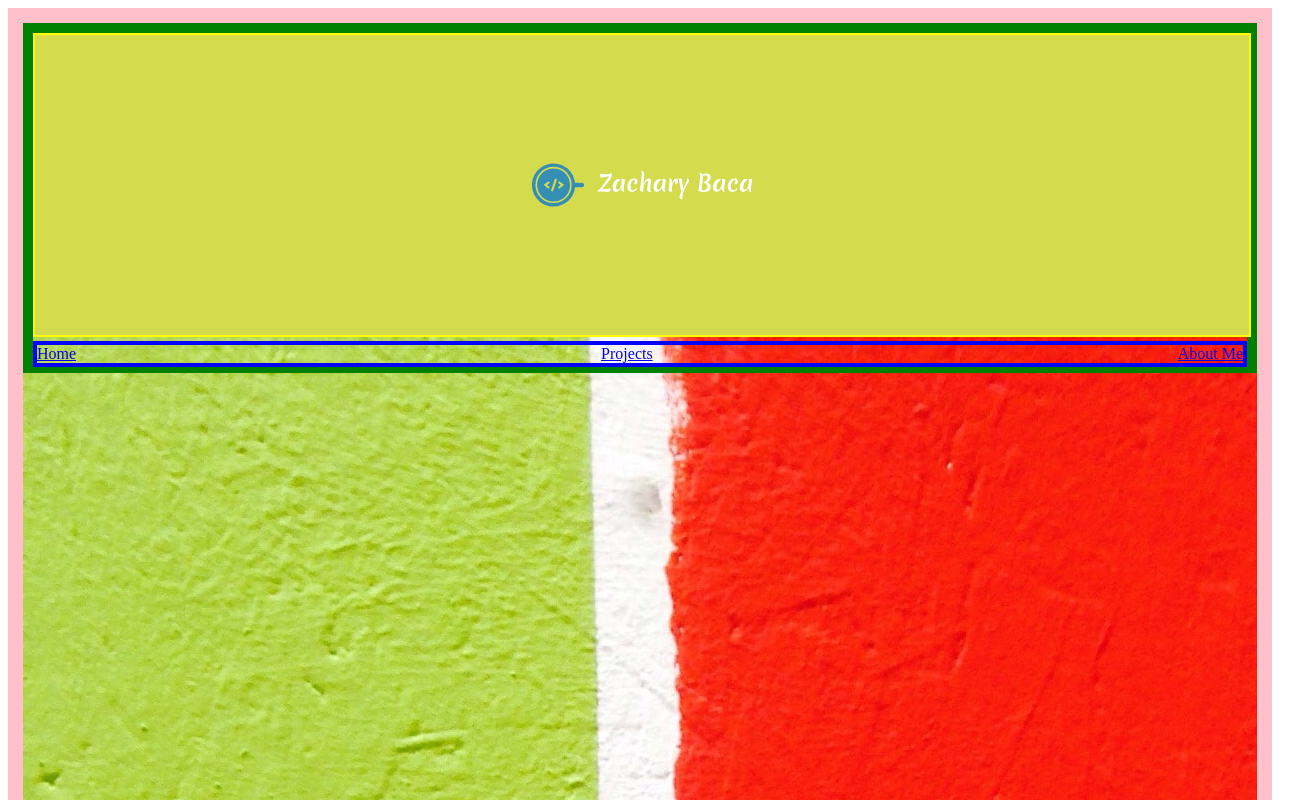
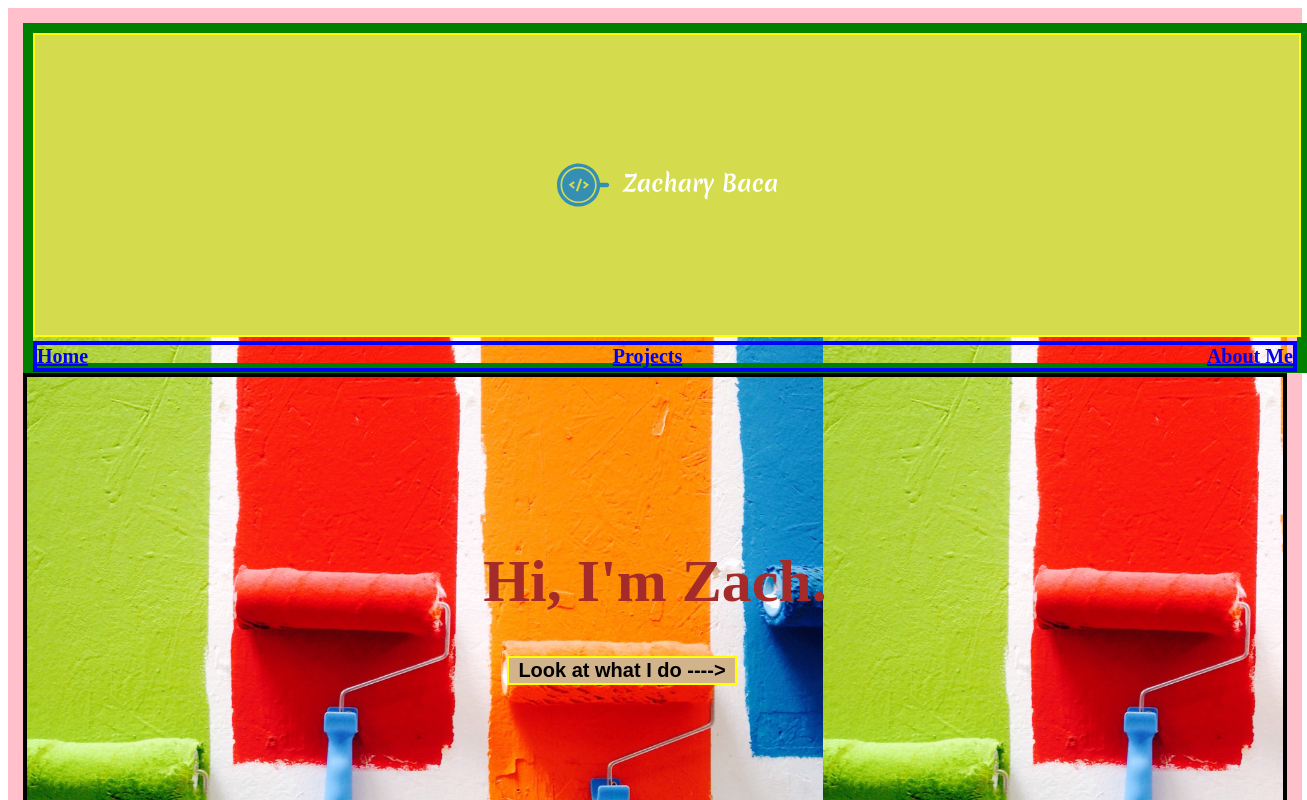
Before and after one commit to zacharybaca/myresumepage, a React (Create React App) app in the folder myportfolio/: page / in a window 1280 px wide. Shown: the top 800 px of the page, 1307 px wide, since content can reach past the window. Built offline with nearby package versions, Linux system fonts and the light colour scheme.

Commit message:
added background and homepage component

```diff
--- a/myportfolio/src/App.css
+++ b/myportfolio/src/App.css
@@ -1,7 +1,7 @@
 .App {
-  display: flex;
-  max-width: 100%;
-  height: 990px;
+  width: 100%;
+  height: 100%;
   border: 15px solid pink;
   background-image: url('./assets/paintbrushrollers.jpg');
+  background-size: 800px;
 }
--- a/myportfolio/src/App.js
+++ b/myportfolio/src/App.js
@@ -1,11 +1,17 @@
 import React from 'react';
 import NavBar from './components/NavBar';
+import HomePage from './components/HomePage';
 import './App.css';
 
 function App() {
   return (
     <div className="App">
-      <NavBar />
+      <div>
+        <NavBar />
+      </div>
+      <div>
+        <HomePage />
+      </div>
     </div>
   );
 }
--- /dev/null
+++ b/myportfolio/src/components/HomePage.css
@@ -0,0 +1,22 @@
+.intro-container {
+  border: 4px solid black;
+  display: flex;
+  flex-direction: column;
+}
+
+.intro-content {
+  text-align: center;
+  font-size: 60px;
+  font-weight: bold;
+  margin-top: 170px;
+  color: brown;
+}
+
+.show-button {
+  border: 2px solid yellow;
+  width: 230px;
+  margin-left: 480px;
+  font-size: 20px;
+  background-color: tan;
+  font-weight: bold;
+}
--- /dev/null
+++ b/myportfolio/src/components/HomePage.js
@@ -0,0 +1,14 @@
+import React from 'react';
+import './HomePage.css';
+
+function HomePage() {
+  return (
+    <div className="intro-container">
+      <h1 className="intro-content">Hi, I'm Zach.</h1>
+      <button className="show-button">Look at what I do ----></button>
+      <h1 className="intro-content">I make websites pretty........</h1>
+    </div>
+  );
+}
+
+export default HomePage;
--- a/myportfolio/src/components/NavBar.css
+++ b/myportfolio/src/components/NavBar.css
@@ -7,6 +7,8 @@
 }
 
 .navBarContainer {
+  display: flex;
+  flex-direction: column;
   width: 100%;
   height: 330px;
   border: 10px solid green;
@@ -19,6 +21,23 @@
   background-color: rgb(212, 220, 78);
 }
 
+.nav-links {
+  font-weight: bold;
+  font-size: 20px;
+}
+
+a:visited {
+  text-decoration: line-through;
+}
+
+a:active {
+  text-decoration: underline;
+}
+
+a:hover {
+  color: whitesmoke;
+}
+
 /*
 Pink: Outline of App
 Green: Outline of NavBar Container
--- a/myportfolio/src/components/NavBar.js
+++ b/myportfolio/src/components/NavBar.js
@@ -11,9 +11,15 @@ function NavBar() {
       </div>
       <div className="navbar">
         <Router>
-          <Link to="#">Home</Link>
-          <Link to="#">Projects</Link>
-          <Link to="#">About Me</Link>
+          <Link className="nav-links" to="#">
+            Home
+          </Link>
+          <Link className="nav-links" to="#">
+            Projects
+          </Link>
+          <Link className="nav-links" to="#">
+            About Me
+          </Link>
         </Router>
       </div>
     </div>
```
Also changed, not shown: 1 other file (tests, documents, lock files or other folders).
